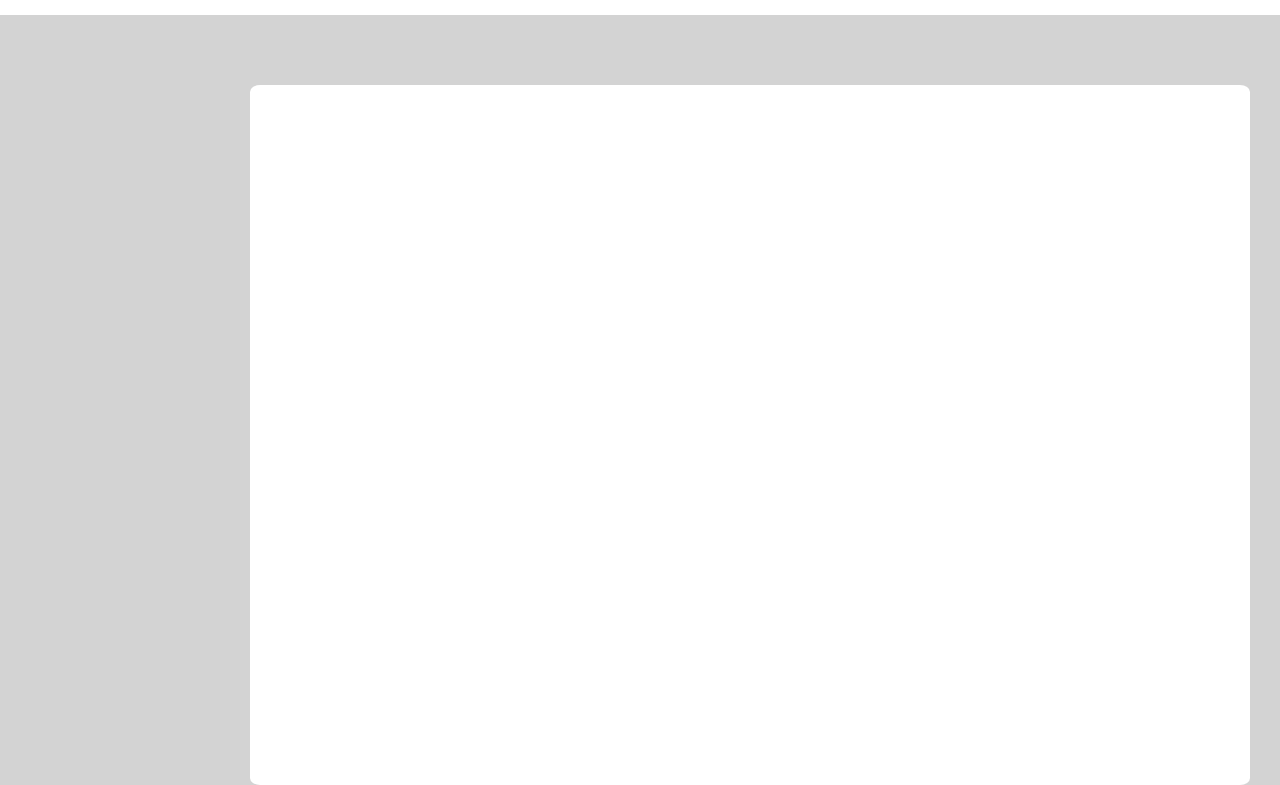
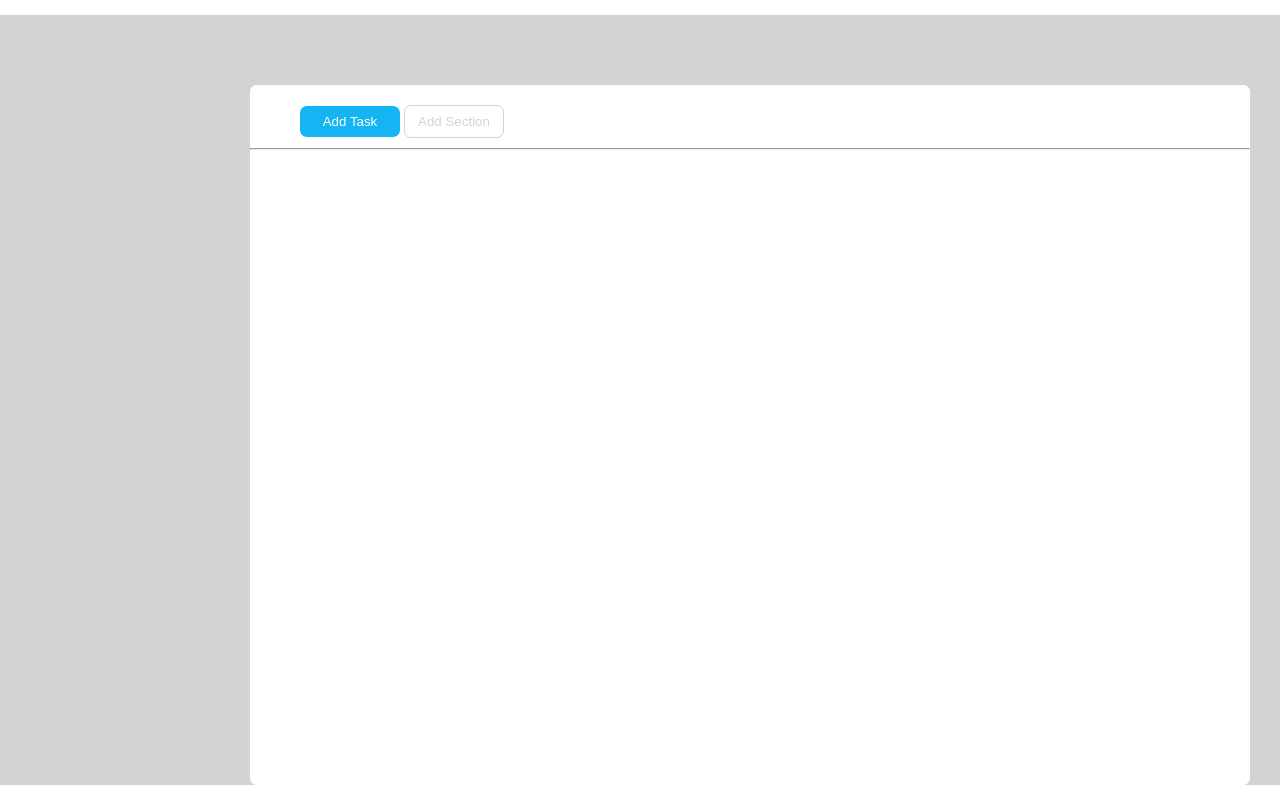
Before and after one commit to matteopelusi7/html-css-toboolist, a plain HTML site: page index.html in a window 1280 px wide. Shown: the part 85-870 px from the top of the page. Drawn offline with Linux system fonts and the light colour scheme.

Commit message:
Aggiunto nav

```diff
--- a/index.html
+++ b/index.html
@@ -16,6 +16,12 @@
 
     <main>
 
+        <section class="nav">
+            <button class="button-task">Add Task</button>
+            <button class="button-section">Add Section</button>
+            <hr>
+        </section>
+
     </main>
 
 </body>
--- a/style.css
+++ b/style.css
@@ -28,5 +28,35 @@ main {
     width: 1000px;
     margin: 0 auto;
     margin-top: 70px;
-    border-radius: 1%;
+    border-radius: 7px;
 }
+
+.nav {
+    border-radius: 7px;
+}
+
+.button-task {
+    background-color: rgb(21, 180, 243);
+    color: white;
+    width: 100px;
+    border-radius: 7px;
+    padding: 8px;
+    margin-top: 20px;
+    margin-left: 50px;
+    display: inline-block;
+    border: none;
+}
+
+.button-section {
+    color: lightgrey;
+    width: 100px;
+    border-radius: 7px;
+    padding: 8px;
+    margin-top: 20px;
+    border: 1px solid lightgrey;
+}
+
+hr {
+    margin-top: 10px;
+    color: lightgrey;
+}
```
